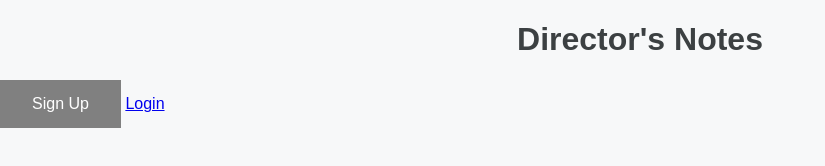
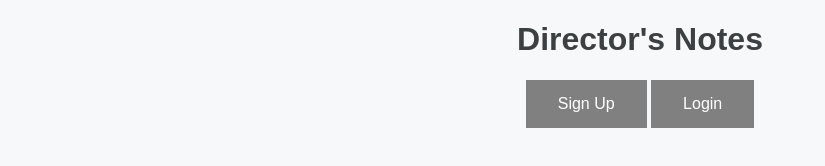
Before and after one commit to KatelinDeSerano/directorsNotesApp, a website: page public/index.html in a window 1280 px wide. Shown: the whole page, without its empty margins (0-825 px from the left). Drawn offline with Linux system fonts and the light colour scheme.

Commit message:
straightened out landing  page by centering buttons...no style yet

```diff
--- a/public/app.css
+++ b/public/app.css
@@ -158,6 +158,12 @@ textarea {
 
 }
 
+.signupLoginBox {
+    margin: auto;
+    width: 60%;
+    text-align: center;
+}
+
 .signUpBtn {
     background-color: gray;
     border: none;
@@ -166,6 +172,18 @@ textarea {
     text-align: center;
     text-decoration: none;
     display: inline-block;
+    margin: auto;
+}
+
+.loginBtn {
+    background-color: gray;
+    border: none;
+    color: white;
+    padding: 15px 32px;
+    text-align: center;
+    text-decoration: none;
+    display: inline-block;
+    margin: auto;
 }
 
 .signUp {
@@ -177,6 +195,18 @@ textarea {
 }
 
 .signUp input {
+    margin-bottom: 10px;
+}
+
+.login {
+    border: 1px solid grey;
+    margin: 50px auto;
+    width: 40%;
+    padding: 30px;
+    box-shadow: 5px 5px 10px #C3BAAA;
+}
+
+.login input {
     margin-bottom: 10px;
 }
 
--- a/public/index.html
+++ b/public/index.html
@@ -10,7 +10,9 @@
     </head>
     <body>
         <h1>Director's Notes</h1>
-        <a href="./signup.html" class="signUpBtn">Sign Up</a>
-        <a href="./login.html" class="login">Login</a>
+        <div class="signupLoginBox">
+            <a href="./signup.html" class="signUpBtn">Sign Up</a>
+            <a href="./login.html" class="loginBtn">Login</a>
+        </div>
     </body>
 </html>
```
Also changed, not shown: public/login.html (+1 -1 lines).
